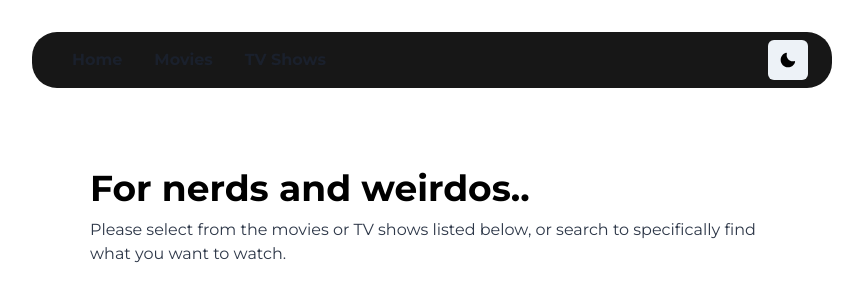
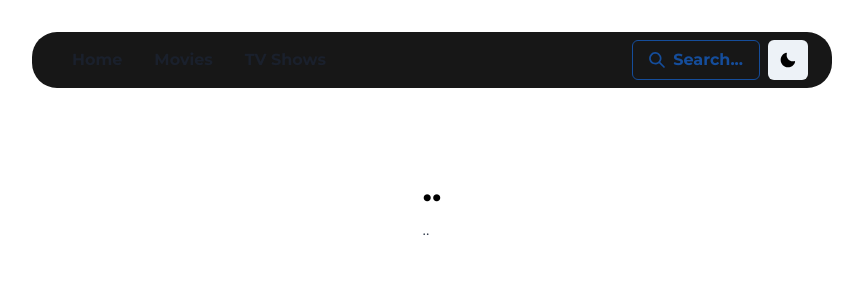
Before and after one commit to ccSinny/ReleasesIndex, a Next.js app: page / in a window 1280 px wide. Shown: the top 300 px of the page, without its empty margins (208-1071 px from the left). Built offline with nearby package versions, Linux system fonts and the light colour scheme.

Commit message:
Adding Search Button and Search Modal

```diff
--- a/components/Container.js
+++ b/components/Container.js
@@ -1,40 +1,36 @@
-import React from 'react'
-import {
-    useColorMode,
-    Button,
-    Flex,
-    Box
-} from '@chakra-ui/react'
-import NextLink from 'next/link'
-import styled from '@emotion/styled'
+import React from "react";
+import { useColorMode, Button, Flex, Box, Stack } from "@chakra-ui/react";
+import NextLink from "next/link";
+import styled from "@emotion/styled";
 
-import DarkModeSwitch from '../components/DarkModeSwitch'
+import DarkModeSwitch from "../components/DarkModeSwitch";
+import SearchButton from "./SearchButton";
 
 const Container = ({ children }) => {
-    const { colorMode } = useColorMode()
+  const { colorMode } = useColorMode();
 
   const bgColor = {
-        light: 'transparent',
-        dark: 'transparent'
-    }
+    light: "transparent",
+    dark: "transparent",
+  };
 
   const color = {
-        light: 'black',
-        dark: 'white'
-    }
+    light: "black",
+    dark: "white",
+  };
 
   const navHoverBg = {
-        light: 'blue.300',
-        dark: 'blue.600',
-    }
+    light: "blue.300",
+    dark: "blue.600",
+  };
 
   const StickyNav = styled(Flex)`
     position: sticky;
     z-index: 10;
     top: 0;
     backdrop-filter: saturate(180%) blur(20px);
-        transition: height .5s, line-height .5s;
-        `
+    transition: height 0.5s, line-height 0.5s;
+  `;
 
   return (
     <>
@@ -46,7 +42,7 @@ const Container = ({ children }) => {
         minWidth="356px"
         width="100%"
         borderRadius="25px"
-                bg='#171717'
+        bg="#171717"
         as="nav"
         px={[2, 6, 6]}
         py={2}
@@ -56,23 +52,41 @@ const Container = ({ children }) => {
       >
         <Box>
           <NextLink href="/" passHref>
-                        <Button as="a" variant="ghost" p={[1, 2, 4]} _hover={{ backgroundColor: navHoverBg[colorMode] }}>
+            <Button
+              as="a"
+              variant="ghost"
+              p={[1, 2, 4]}
+              _hover={{ backgroundColor: navHoverBg[colorMode] }}
+            >
               Home
             </Button>
           </NextLink>
           <NextLink href="/movies" passHref>
-                        <Button as="a" variant="ghost" p={[1, 2, 4]} _hover={{ backgroundColor: navHoverBg[colorMode] }}>
+            <Button
+              as="a"
+              variant="ghost"
+              p={[1, 2, 4]}
+              _hover={{ backgroundColor: navHoverBg[colorMode] }}
+            >
               Movies
             </Button>
           </NextLink>
           <NextLink href="/TVshows" passHref>
-                        <Button as="a" variant="ghost" p={[1, 2, 4]} _hover={{ backgroundColor: navHoverBg[colorMode] }}>
+            <Button
+              as="a"
+              variant="ghost"
+              p={[1, 2, 4]}
+              _hover={{ backgroundColor: navHoverBg[colorMode] }}
+            >
               TV Shows
             </Button>
           </NextLink>
         </Box>
+        <Stack direction="row">
+          <SearchButton />
           <DarkModeSwitch />
-            </StickyNav >
+        </Stack>
+      </StickyNav>
       <Flex
         as="main"
         justifyContent="center"
@@ -85,7 +99,7 @@ const Container = ({ children }) => {
         {children}
       </Flex>
     </>
-    )
-}
+  );
+};
 
-export default Container
+export default Container;
--- a/components/MovieCard.js
+++ b/components/MovieCard.js
@@ -28,6 +28,7 @@ function MovieCard({ movie }) {
         {showDescription ? (
           <p>{movie.synopsis}</p>
         ) : (
+          //#FIXIT need to make button stay and not disappear
           <Button
             onClick={() => setShowDescription(true)}
             variant="outline"
--- /dev/null
+++ b/components/SearchButton.js
@@ -0,0 +1,23 @@
+import { Button } from "@chakra-ui/react";
+import { SearchIcon } from "@chakra-ui/icons";
+import SearchModal from './SearchModal';
+import { useState } from 'react';
+
+const SearchButton = (  ) => {
+    const [isModalOpen, setIsModalOpen] = useState(false)
+  return (
+      <>
+    <Button
+      leftIcon={<SearchIcon />}
+      colorScheme="blue"
+      variant="outline"
+      onClick={() => setIsModalOpen(true)}
+    >
+      Search...
+    </Button>
+    <SearchModal isOpen={isModalOpen} closeHandler={() => setIsModalOpen(false)}/>
+    </>
+  );
+};
+
+export default SearchButton;
--- /dev/null
+++ b/components/SearchModal.js
@@ -0,0 +1,25 @@
+import {
+  Input,
+  Modal,
+  ModalOverlay,
+  ModalContent,
+  ModalBody,
+  ModalCloseButton,
+} from "@chakra-ui/react";
+
+const SearchModal = ({ isOpen, closeHandler }) => {
+  return (
+    <Modal isOpen={isOpen} onClose={closeHandler}>
+      <ModalOverlay />
+      <ModalContent>
+        <ModalCloseButton />
+        <ModalBody>
+
+        <Input placeholder='Search...' variant="flushed" />
+        </ModalBody>
+      </ModalContent>
+    </Modal>
+  );
+};
+
+export default SearchModal;
--- a/pages/index.js
+++ b/pages/index.js
@@ -8,6 +8,7 @@ import {
 } from '@chakra-ui/react'
 
 import Container from '../components/Container'
+import SearchModal from '../components/SearchModal'
 
 export default function Index() {
   const { colorMode } = useColorMode()
@@ -36,10 +37,11 @@ export default function Index() {
           alignItems="flex-start"
           maxWidth="700px"
         >
-          <Heading mb={2} paddingTop="15px">For nerds and weirdos..</Heading>
-          <Text color={colorSecondary[colorMode]}>Please select from the movies or TV shows listed below, or search to specifically find what you want to watch. </Text>
+          <Heading mb={2} paddingTop="15px">..</Heading>
+          <Text color={colorSecondary[colorMode]}>.. </Text>
         </Flex>
       </Stack>
     </Container>
+
   )
 }
```
Also changed, not shown: pages/movies.js (+10 -3 lines). Lines whose indentation alone changed are shown as unchanged.
